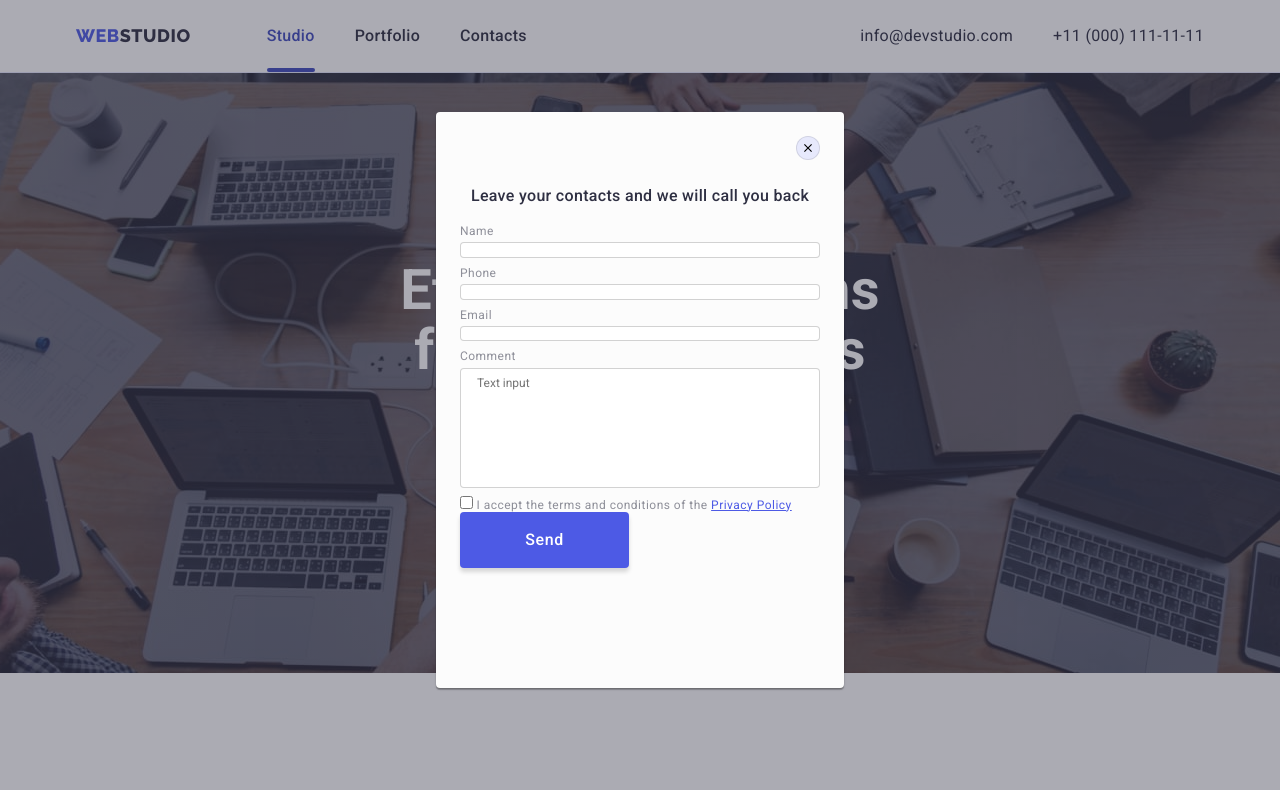
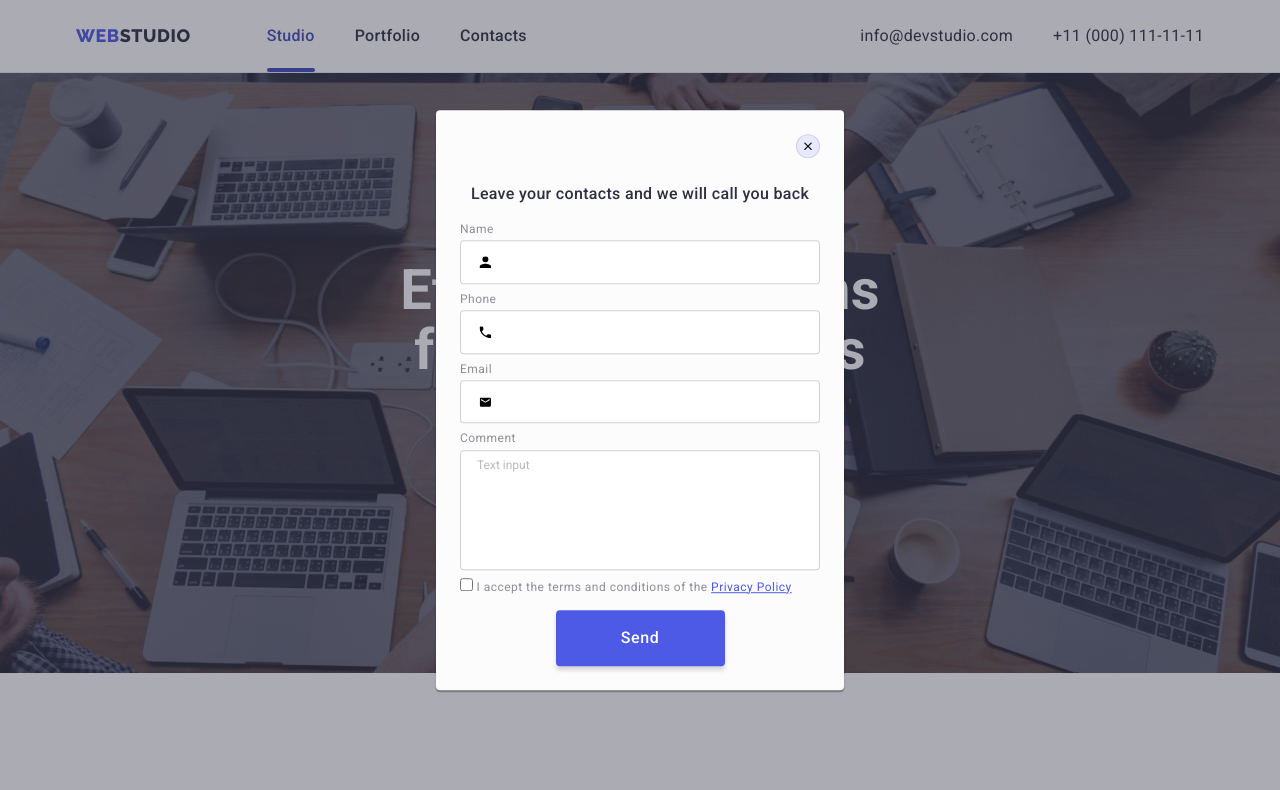
Before and after one commit to Viktoria-Murko/goit-markup-hw-06, a plain HTML site: page index.html in a window 1280 px wide. Both pictures are taken after a click on the button "Order Service". Shown: the top 790 px of the page. Drawn offline with nearby package versions, Linux system fonts and the light colour scheme.

Commit message:
Added icon

```diff
--- a/css/styles.css
+++ b/css/styles.css
@@ -276,14 +276,9 @@ body {
 }
 
 .form-field {
+  position: relative;
   display: flex;
   flex-direction: column;
-}
-
-
-
-.form-field::placeholder {
-  color: var(--helper-text-color);
 }
 
 .form-label {
@@ -292,17 +287,37 @@ body {
 
 .form-input {
   margin: 0;
-  padding: 0;
+  padding: 14px 38px;
   border: 1px solid rgba(33, 33, 33, 0.2);
   border-radius: 4px;
 }
 
-.form-field:not(:last-child) {
+
+
+.form-input::placeholder {
+  color: rgba(117, 117, 117, 0.5);
+}
+
+.form-field {
   margin-bottom: 8px;
 }
 
-.form-field:last-child {
+.checkbox {
   margin-bottom: 16px;
+}
+
+.icon-form {
+  position: absolute;
+  top: 55%;
+  left: 26px;
+  transform: translateX(-55%);
+  color: var(--navy-blue-color);
+}
+
+.form-input:hover,
+.form-input:focus {
+  border-color: var(--primary-brand-color);
+  fill: var(--primary-brand-color);
 }
 
 .comment {
@@ -319,6 +334,10 @@ body {
   text-decoration: underline;
 }
 
+.submit-button {
+  display: flex;
+  justify-content: center;
+}
 
 .close-modal {
   position: absolute;
@@ -590,24 +609,27 @@ body {
 .subscribe-button {
   margin-left: 24px;
   padding: 8px 24px;
+  gap: 16px;
   border-radius: 4px;
   border: none;
   display: flex;
   align-items: center;
-  justify-content: center;
+  justify-content: space-between;
 
   color: var(--white-color);
   background-color: var(--primary-brand-color);
   font-family: inherit;
+  cursor: pointer;
   font-weight: 500;
   font-size: 16px;
   line-height: 1.5;
-  text-align: center;
   letter-spacing: 0.04em;
+  transition: background-color 250ms cubic-bezier(0.4, 0, 0.2, 1);
 }
 
-.icon-subscribe {
-  margin-left: 16px;
+.subscribe-button:hover,
+.subscribe-button:focus {
+  background-color: var(--secondary-brand-color);
 }
 
 /* Portfolio */
--- a/index.html
+++ b/index.html
@@ -56,25 +56,34 @@
             <div class="form-field">
               <label class="form-label" for="name">Name</label>
               <input class="form-input" type="text" name="name" id="name" />
+              <svg class="icon-form" width="12" height="12">
+                <use href="./images/icons.svg#icon-name"></use>
+              </svg>
             </div>
             <div class="form-field">
               <label class="form-label" for="tel">Phone</label>
               <input class="form-input" type="tel" name="phone-number" id="tel" />
+              <svg class="icon-form" width="12" height="12">
+                <use href="./images/icons.svg#icon-tel"></use>
+              </svg>
             </div>
             <div class="form-field">
               <label class="form-label" for="email">Email</label>
               <input class="form-input" type="email" name="email" id="email" />
+              <svg class="icon-form" width="12" height="12">
+                <use href="./images/icons.svg#icon-mail"></use>
+              </svg>
             </div>
             <div class="form-field">
               <label class="form-label" for="comment">Comment</label>
               <textarea class="form-input comment" name="comment" placeholder="Text input" id="comment"></textarea>
             </div>
-            <div class="">
-              <input class="form-input" type="checkbox" name="policy" value="reading" id="policy" />
+            <div class="checkbox">
+              <input type="checkbox" name="policy" value="reading" id="policy" />
               <label class="form-label" for="policy">I accept the terms and conditions of the <span
                   class="policy">Privacy Policy</span></label>
             </div>
-            <button type="submit" class="order-button">Send</button>
+            <div class="submit-button"><button type="submit" class="order-button">Send</button></div>
           </form>
         </div>
       </div>
```
Also changed, not shown: portfolio.html (+11 -2 lines).
